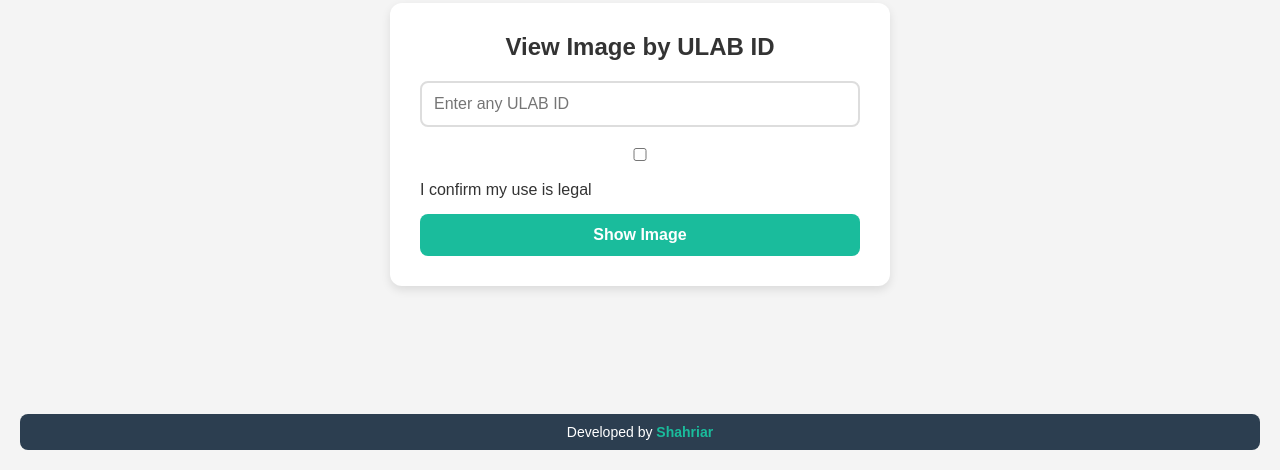
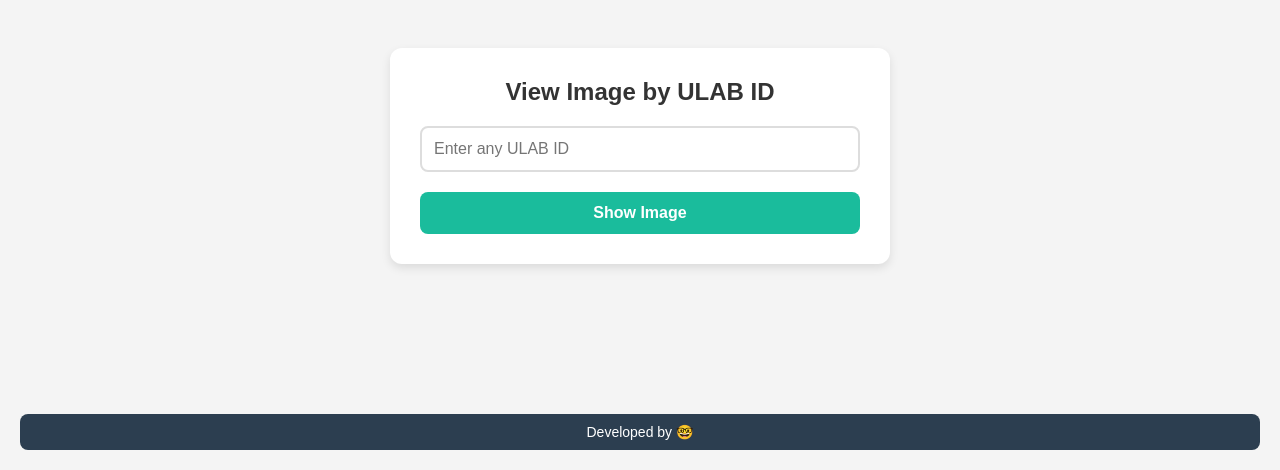
Before and after one commit to Brother258/id2img, a website: page index.html in a window 1280 px wide. Shown: the part 330-800 px from the top of the page. Drawn offline with Linux system fonts and the light colour scheme.

Commit message:
Update index.html

```diff
--- a/index.html
+++ b/index.html
@@ -12,46 +12,7 @@
             y = l.getElementsByTagName(r)[0]; y.parentNode.insertBefore(t, y);
         })(window, document, "clarity", "script", "meetwzqgp2");
     </script>
-    <script>
-        // Show popup on every visit
-window.addEventListener('load', function () {
-    alert('Please use this tool legally and responsibly.');
-});
-
-// Add legal-use checkbox before submit button
-window.addEventListener('DOMContentLoaded', function () {
-    const form = document.getElementById('idForm');
-    if (!form) return;
-
-    const checkboxWrapper = document.createElement('div');
-    checkboxWrapper.style.marginBottom = '15px';
-    checkboxWrapper.style.textAlign = 'left';
-
-    const checkbox = document.createElement('input');
-    checkbox.type = 'checkbox';
-    checkbox.id = 'legalUseCheckbox';
-    checkbox.style.marginRight = '8px';
-
-    const label = document.createElement('label');
-    label.setAttribute('for', 'legalUseCheckbox');
-    label.textContent = 'I confirm my use is legal';
-
-    checkboxWrapper.appendChild(checkbox);
-    checkboxWrapper.appendChild(label);
-
-    const submitButton = form.querySelector('button[type="submit"]');
-    if (submitButton) {
-        submitButton.parentNode.insertBefore(checkboxWrapper, submitButton);
-    }
-
-    form.addEventListener('submit', function (e) {
-        if (!checkbox.checked) {
-            e.preventDefault();
-            alert('You must confirm legal use before proceeding.');
-        }
-    });
-});
-    </script>
+<script src="alert.js"></script>
     <style>
         * {
             margin: 0;
@@ -205,7 +166,7 @@ window.addEventListener('DOMContentLoaded', function () {
     </div>
 
     <footer>
-        Developed by <a href="https://fb.com/md.shahriar.alam.sikey" target="_blank">Shahriar</a>
+      <p> Developed by 🤓 </p>
     </footer>
 
     <script>
```
